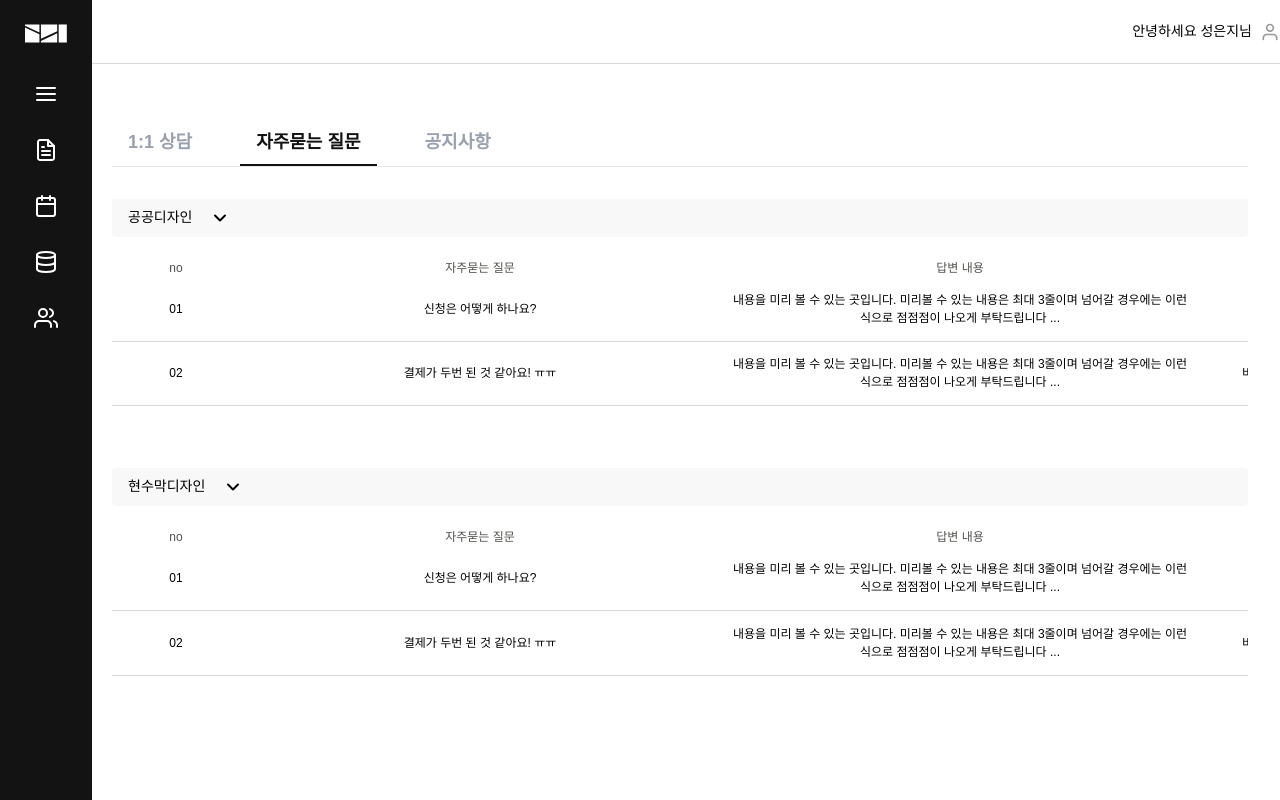
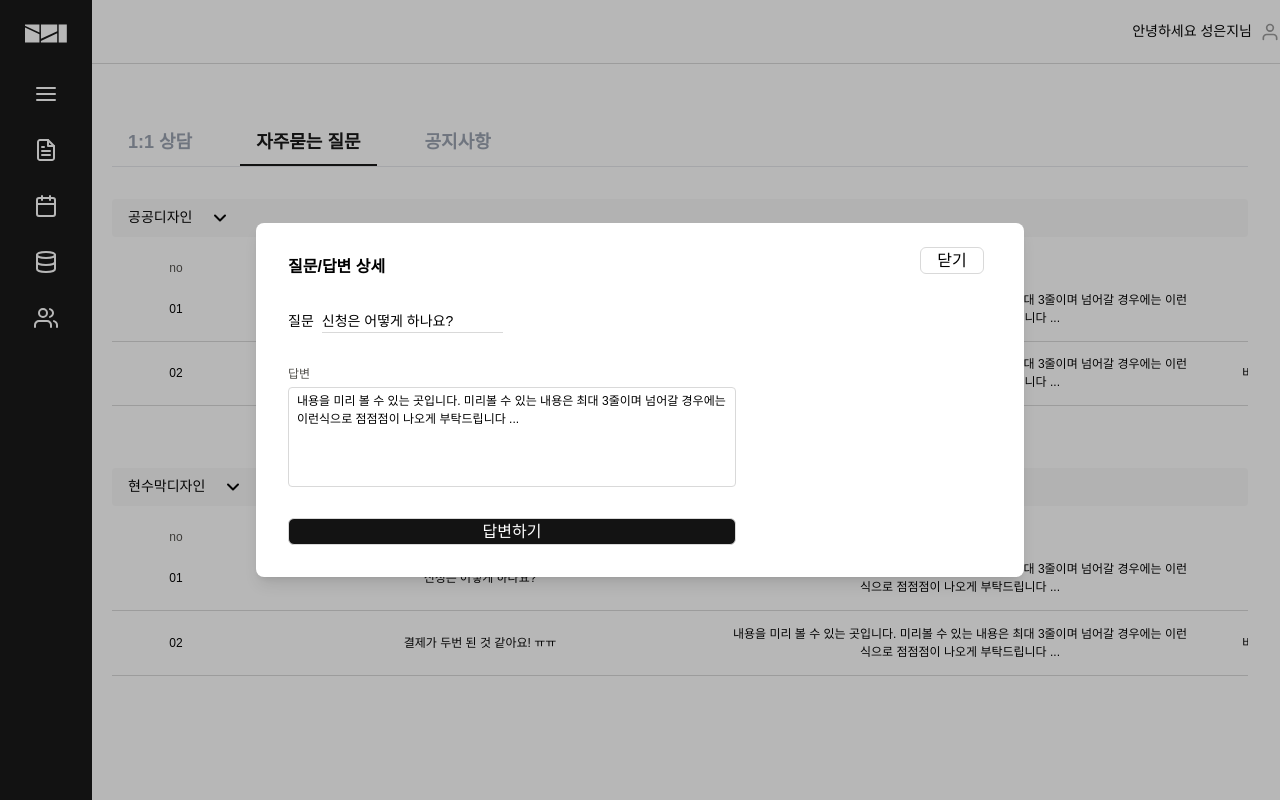
Before and after one commit to hansung-design-dev/hansung-design-admin, a Next.js app: page /customer-service in a window 1280 px wide. Both pictures are taken after a click on the element 800 px from the left and 309 px from the top of the page. Built offline with nearby package versions, Linux system fonts and the light colour scheme; a web font is replaced by a local one.

Commit message:
customer service modal UI

```diff
--- a/src/app/customer-service/page.tsx
+++ b/src/app/customer-service/page.tsx
@@ -3,6 +3,9 @@ import Header from '@/components/layout/header';
 import { CommonTable } from '@/components/layout/commonTable';
 import { useState } from 'react';
 import Image from 'next/image';
+import Modal from '@/components/layout/modal';
+import LabelInput from '@/components/layout/LabelInput';
+import Button from '@/components/ui/button';
 
 // 컬럼 정의
 const columnsByTab = {
@@ -144,11 +147,95 @@ const faqData = {
   ],
 };
 
+// 타입 정의
+
+type 상담Row = (typeof 상담데이터)[number];
+type 공지Row = (typeof 공지데이터)[number];
+type FAQRow = (typeof faqData)['공공디자인'][number];
+type RowType = 상담Row | 공지Row | FAQRow;
+
 export default function CustomerService() {
   const [tab, setTab] = useState<'상담' | '자주묻는질문' | '공지사항'>(
     '자주묻는질문'
   );
-  // 자주묻는질문 서브카테고리 필요시 state 추가 가능
+  const [modalOpen, setModalOpen] = useState(false);
+  const [selectedRow, setSelectedRow] = useState<RowType | null>(null);
+  const [answerValue, setAnswerValue] = useState('');
+
+  // row click handler
+  const handleRowClick = (row: RowType) => {
+    setSelectedRow(row);
+    setAnswerValue((row as FAQRow).answer || '');
+    setModalOpen(true);
+  };
+
+  // 팝업 내용 렌더링
+  const renderPopupContent = () => {
+    if (!selectedRow) return null;
+    // FAQRow: question/answer, 상담/공지: title/contents
+    const isFAQ = (row: RowType): row is FAQRow => 'question' in row;
+    if (isFAQ(selectedRow)) {
+      return (
+        <div className="flex flex-col gap-6 w-[28rem]">
+          <LabelInput
+            label="질문"
+            value={selectedRow.question}
+            readOnly
+            className="text-0-875-500"
+            labelClassName="text-0-875-500"
+          />
+          <div>
+            <label className="block mb-1 text-0-75-500 text-gray-1">답변</label>
+            <textarea
+              className="w-full border border-gray-2 rounded px-2 py-1 resize-none text-0-75-500"
+              placeholder="답변을 입력해주세요."
+              value={answerValue}
+              onChange={(e) => setAnswerValue(e.target.value)}
+              rows={5}
+            />
+          </div>
+          <Button size="S" colorStyles="black" className="w-full">
+            답변하기
+          </Button>
+        </div>
+      );
+    } else {
+      return (
+        <div className="flex flex-col gap-6 w-full items-end">
+          <div className="flex flex-col gap-6 w-full items-start">
+            <div className="text-1-700 mb-8 border-b-[#E1E1E1] border-b-1 pb-4 w-full">
+              {selectedRow.title}
+            </div>
+            <div className="w-full">
+              <textarea
+                className="w-full h-[15rem] border border-gray-2 rounded px-2 py-1 resize-none text-0-75-500"
+                placeholder="내용을 입력해주세요."
+                value={selectedRow.contents}
+                readOnly
+                rows={5}
+              />
+            </div>
+            <div className="w-full">
+              <textarea
+                className="w-full h-[15rem] border border-gray-2 rounded px-2 py-1 resize-none text-0-75-500"
+                placeholder="내용을 입력해주세요."
+                value=""
+                readOnly
+                rows={5}
+              />
+            </div>
+          </div>
+          <Button
+            size="S"
+            colorStyles="black"
+            className="text-1-700 w-[5rem] h-[2.5rem]"
+          >
+            답변하기
+          </Button>
+        </div>
+      );
+    }
+  };
 
   return (
     <div className="pt-16">
@@ -194,6 +281,7 @@ export default function CustomerService() {
               <CommonTable
                 columns={columnsByTab['자주묻는질문']}
                 data={faqData['공공디자인']}
+                tableRowClick={handleRowClick}
               />
             </div>
             {/* 현수막디자인 FAQ */}
@@ -211,6 +299,7 @@ export default function CustomerService() {
               <CommonTable
                 columns={columnsByTab['자주묻는질문']}
                 data={faqData['현수막디자인']}
+                tableRowClick={handleRowClick}
               />
             </div>
           </div>
@@ -219,8 +308,18 @@ export default function CustomerService() {
             <CommonTable
               columns={columnsByTab[tab]}
               data={tab === '상담' ? 상담데이터 : 공지데이터}
+              tableRowClick={handleRowClick}
             />
           </div>
+        )}
+        {/* 팝업 모달 */}
+        {modalOpen && (
+          <Modal
+            title={tab === '자주묻는질문' ? '질문/답변 상세' : ''}
+            onClose={() => setModalOpen(false)}
+          >
+            {renderPopupContent()}
+          </Modal>
         )}
       </div>
     </div>
--- a/src/components/layout/LabelInput.tsx
+++ b/src/components/layout/LabelInput.tsx
@@ -1,7 +1,7 @@
 import React from 'react';
 
 interface LabelInputProps extends React.InputHTMLAttributes<HTMLInputElement> {
-  label: string;
+  label?: string;
   labelClassName?: string; // ex: 'w-20'
   containerClassName?: string;
   type?: string;
--- a/src/components/layout/modal.tsx
+++ b/src/components/layout/modal.tsx
@@ -14,16 +14,16 @@ const Modal: React.FC<ModalProps> = ({
   children,
   onClose,
   footer,
-  className = '',
+  className = 'w-full',
 }) => (
   <div className="fixed inset-0 z-50 flex items-center justify-center bg-black/30">
     <div
-      className={`bg-white rounded-lg shadow-lg w-full max-w-3xl p-8 relative ${className}`}
+      className={`bg-white rounded-lg shadow-lg max-w-3xl p-8 relative ${className}`}
     >
       {/* 닫기 버튼 (Button 컴포넌트로 고정) */}
       <Button
         size="S"
-        className="absolute top-4 right-4"
+        className="absolute top-6 right-10"
         onClick={onClose}
         aria-label="닫기"
       >
```
